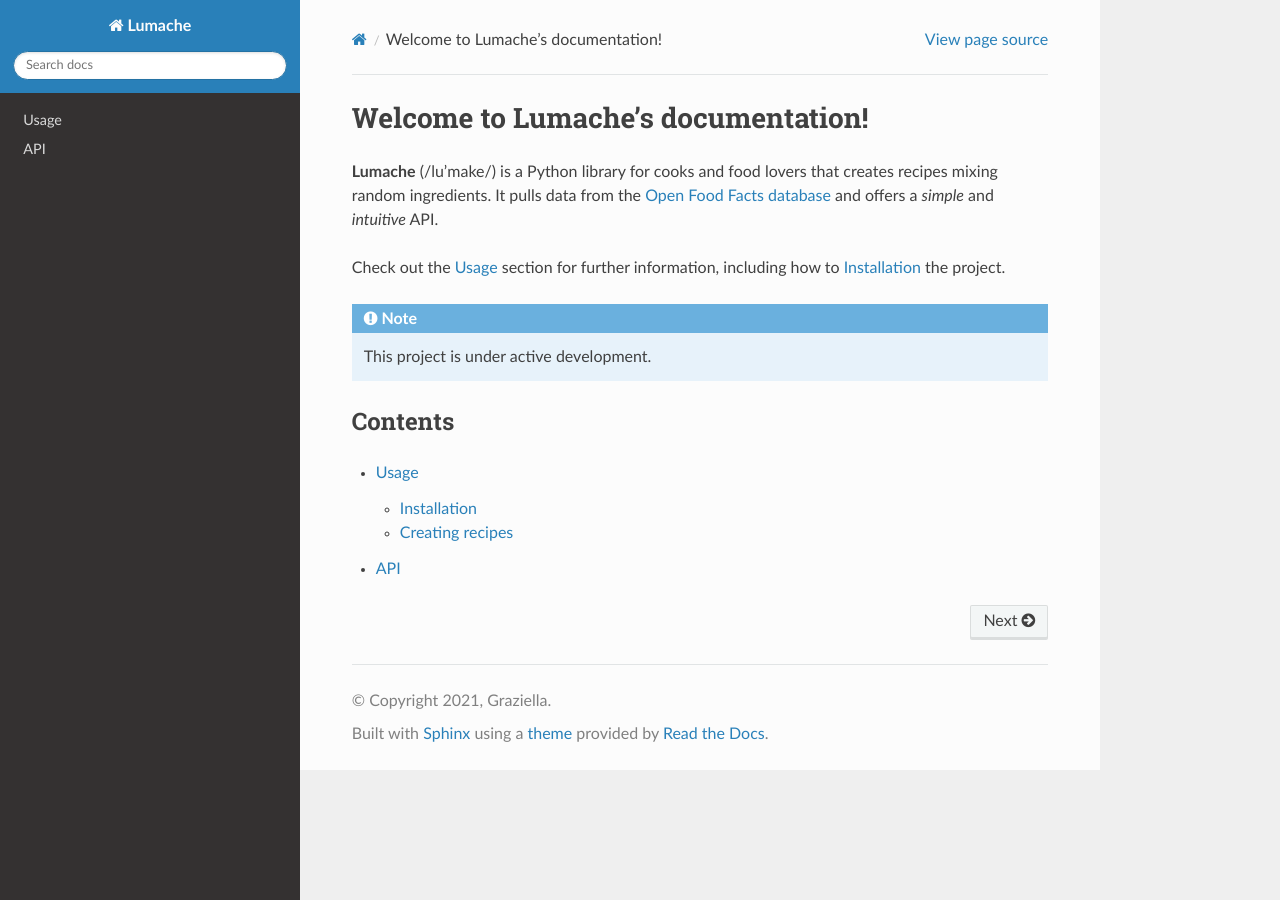
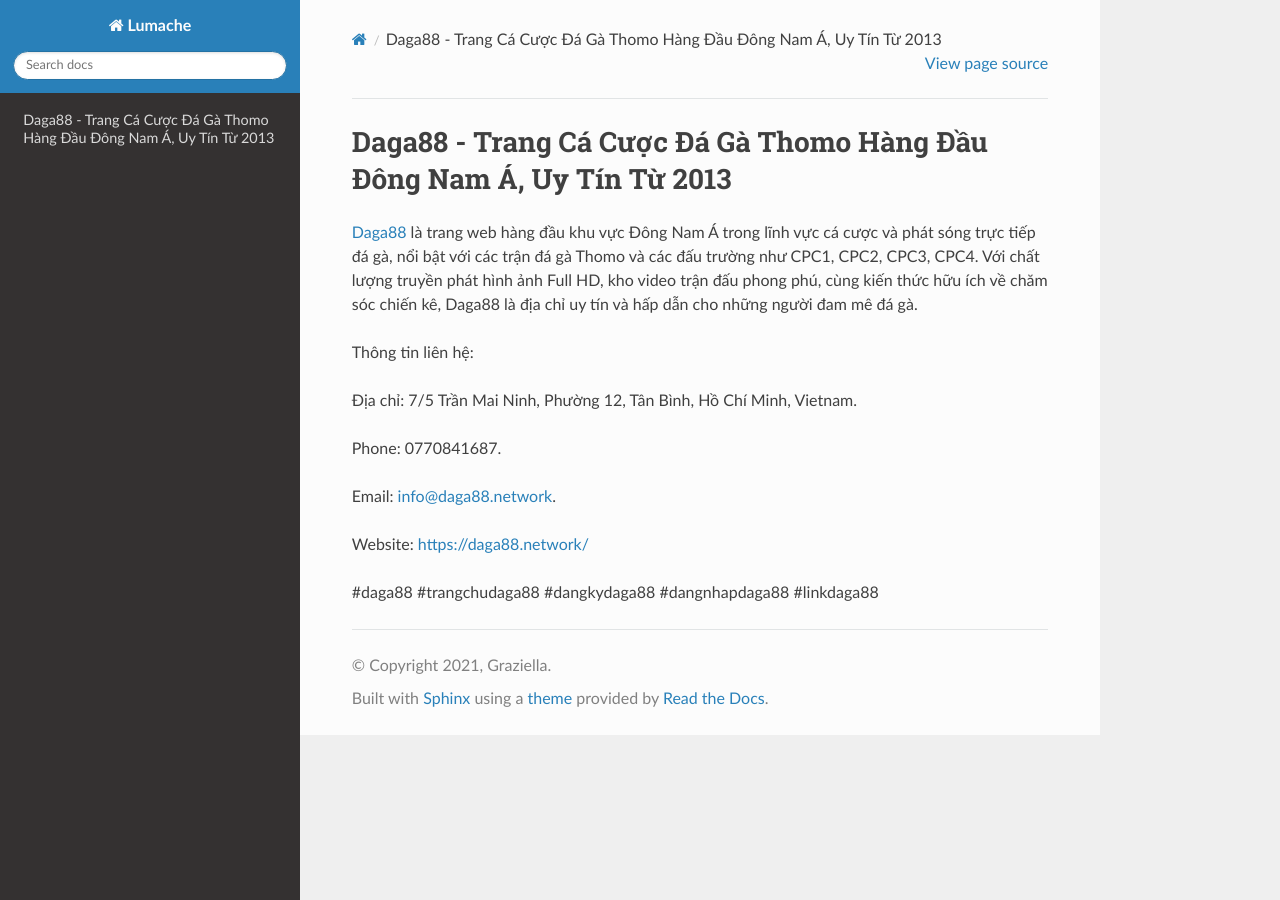
Before and after one commit to JonsCalicut123/daga88.network, a Sphinx documentation site: the page built from docs/source/index.rst, in a window 1280 px wide. Built offline with Sphinx 7.4.7 and the Read the Docs theme 3.1.0, drawn with Linux system fonts in a browser that asks for light colours.

Commit message:
Update index.rst

```diff
--- a/docs/source/index.rst
+++ b/docs/source/index.rst
@@ -1,22 +1,16 @@
-Welcome to Lumache's documentation!
+Daga88 - Trang Cá Cược Đá Gà Thomo Hàng Đầu Đông Nam Á, Uy Tín Từ 2013
 ===================================
 
-**Lumache** (/lu'make/) is a Python library for cooks and food lovers
-that creates recipes mixing random ingredients.
-It pulls data from the `Open Food Facts database <https://world.openfoodfacts.org/>`_
-and offers a *simple* and *intuitive* API.
+`Daga88 <https://daga88.network/>`_ là trang web hàng đầu khu vực Đông Nam Á trong lĩnh vực cá cược và phát sóng trực tiếp đá gà, nổi bật với các trận đá gà Thomo và các đấu trường như CPC1, CPC2, CPC3, CPC4. Với chất lượng truyền phát hình ảnh Full HD, kho video trận đấu phong phú, cùng kiến thức hữu ích về chăm sóc chiến kê, Daga88 là địa chỉ uy tín và hấp dẫn cho những người đam mê đá gà.
 
-Check out the :doc:`usage` section for further information, including
-how to :ref:`installation` the project.
+Thông tin liên hệ:
 
-.. note::
+Địa chỉ: 7/5 Trần Mai Ninh, Phường 12, Tân Bình, Hồ Chí Minh, Vietnam.
 
-   This project is under active development.
+Phone: 0770841687.
 
-Contents
---------
+Email: info@daga88.network.
 
-.. toctree::
+Website: https://daga88.network/
 
-   usage
-   api
+#daga88 #trangchudaga88 #dangkydaga88 #dangnhapdaga88 #linkdaga88
```
